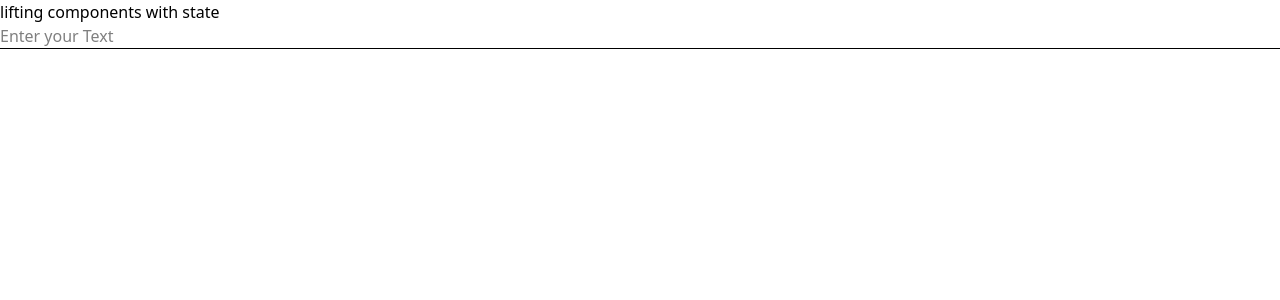
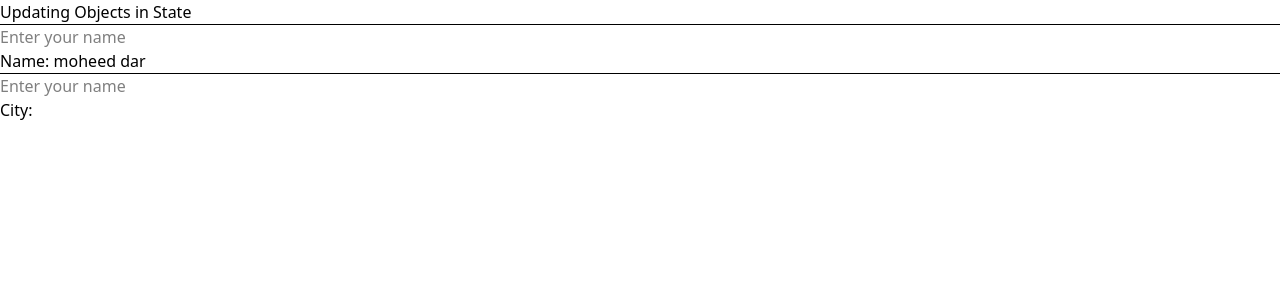
Before and after one commit to Moheed-Dar/React-19, a React (Vite) app: page / in a window 1280 px wide. Shown: the top 300 px of the page. Built offline with nearby package versions, Linux system fonts and the light colour scheme.

Commit message:
Updating Object in State in React-19

```diff
--- a/src/App.jsx
+++ b/src/App.jsx
@@ -1,13 +1,31 @@
 import {useState} from 'react'
-import Add from './Add'
-import Display from './Display'
+
 
 function App() {
-    const [input,setInput]=useState('')
+    const [data,setData] =useState({
+        name:'moheed dar',
+        address:{
+            city:'',
+            country:'pakistan'
+        }
+    })
+    const handlename=(val)=>{
+        data.name=val
+        setData({...data})
+    }
+    const handlecity=(val)=>{
+        data.address.city=val
+        setData({...data,address:{...data.address,city}})
+    }
   return (
     <div>
-        <Add  setInput={setInput} />
-        <Display  Display={input} />
+        <h1> Updating Objects in State </h1>
+        <hr/>
+        <input  onChange={(event)=>handlename(event.target.value)}  type="text"  placeholder="Enter your name" />
+        <h1>Name: {data.name} </h1>
+        <hr/>
+        <input  onChange={(event)=>handlecity(event.target.value)}  type="text"  placeholder="Enter your name" />
+        <h1>City: {data.address.city} </h1>
 
     </div>
   )
```
